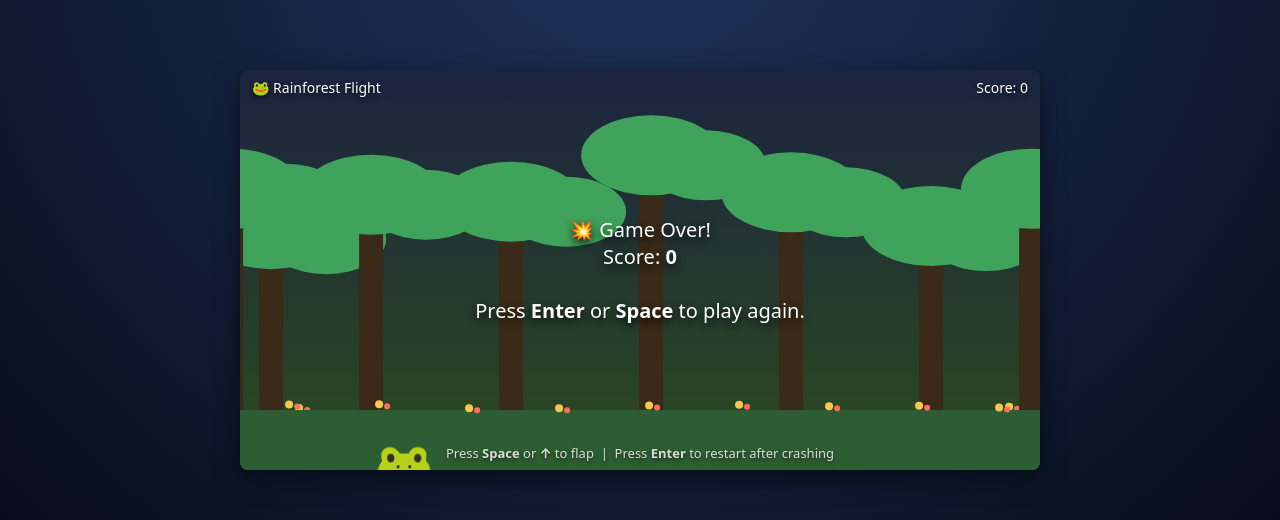
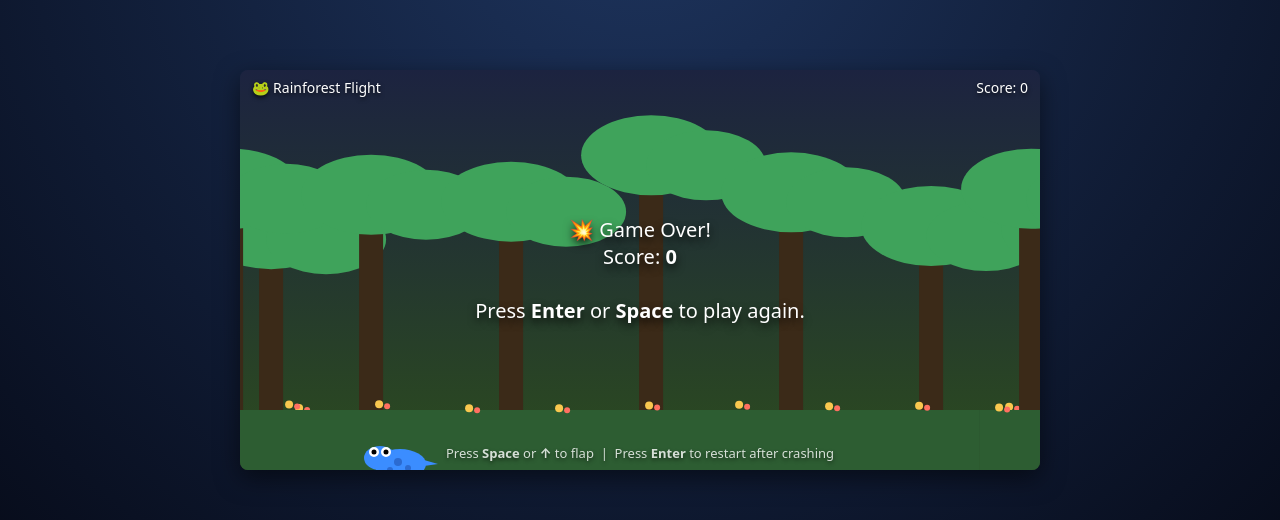
Before and after one commit to devinreams/dragon-game, a plain HTML site: page dragon-game.html in a window 1280 px wide. Shown: the part 130-650 px from the top of the page. Drawn offline with Linux system fonts and the light colour scheme.

Commit message:
try to make a frog

```diff
--- a/dragon-game.html
+++ b/dragon-game.html
@@ -307,11 +307,53 @@
     }
 
     function drawDragon() {
-      // Render a big poison-dart frog emoji as the player character
+      // Simple blue poison-dart frog made from shapes
       ctx.save();
       ctx.translate(dragon.x, dragon.y);
-      ctx.font = "48px 'Apple Color Emoji', 'Segoe UI Emoji', sans-serif";
-      ctx.fillText("🐸", -6, 40);
+
+      // Body
+      ctx.fillStyle = "#3b8dff";
+      ctx.beginPath();
+      ctx.ellipse(20, 20, 26, 15, 0, 0, Math.PI * 2);
+      ctx.fill();
+
+      // Head
+      ctx.beginPath();
+      ctx.ellipse(0, 14, 16, 12, 0, 0, Math.PI * 2);
+      ctx.fill();
+
+      // Tail nub
+      ctx.beginPath();
+      ctx.moveTo(44, 22);
+      ctx.lineTo(58, 20);
+      ctx.lineTo(44, 16);
+      ctx.closePath();
+      ctx.fill();
+
+      // Spots
+      ctx.fillStyle = "#2b6bd1";
+      ctx.beginPath();
+      ctx.arc(18, 18, 4, 0, Math.PI * 2);
+      ctx.fill();
+      ctx.beginPath();
+      ctx.arc(28, 24, 3, 0, Math.PI * 2);
+      ctx.fill();
+      ctx.beginPath();
+      ctx.arc(10, 26, 3, 0, Math.PI * 2);
+      ctx.fill();
+
+      // Eyes
+      ctx.fillStyle = "#fff";
+      ctx.beginPath();
+      ctx.arc(-6, 8, 5, 0, Math.PI * 2);
+      ctx.arc(6, 8, 5, 0, Math.PI * 2);
+      ctx.fill();
+      ctx.fillStyle = "#000";
+      ctx.beginPath();
+      ctx.arc(-6, 8, 2.5, 0, Math.PI * 2);
+      ctx.arc(6, 8, 2.5, 0, Math.PI * 2);
+      ctx.fill();
+
       ctx.restore();
     }
 
```
